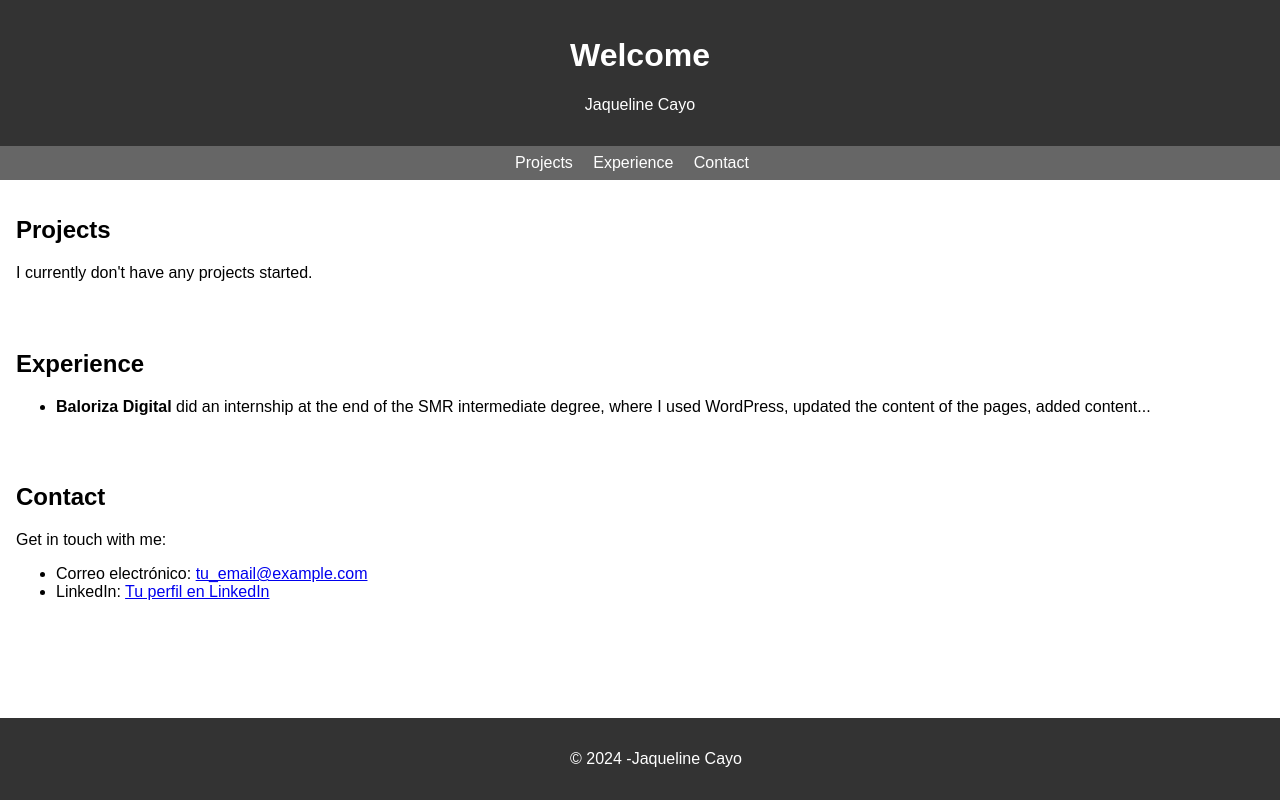
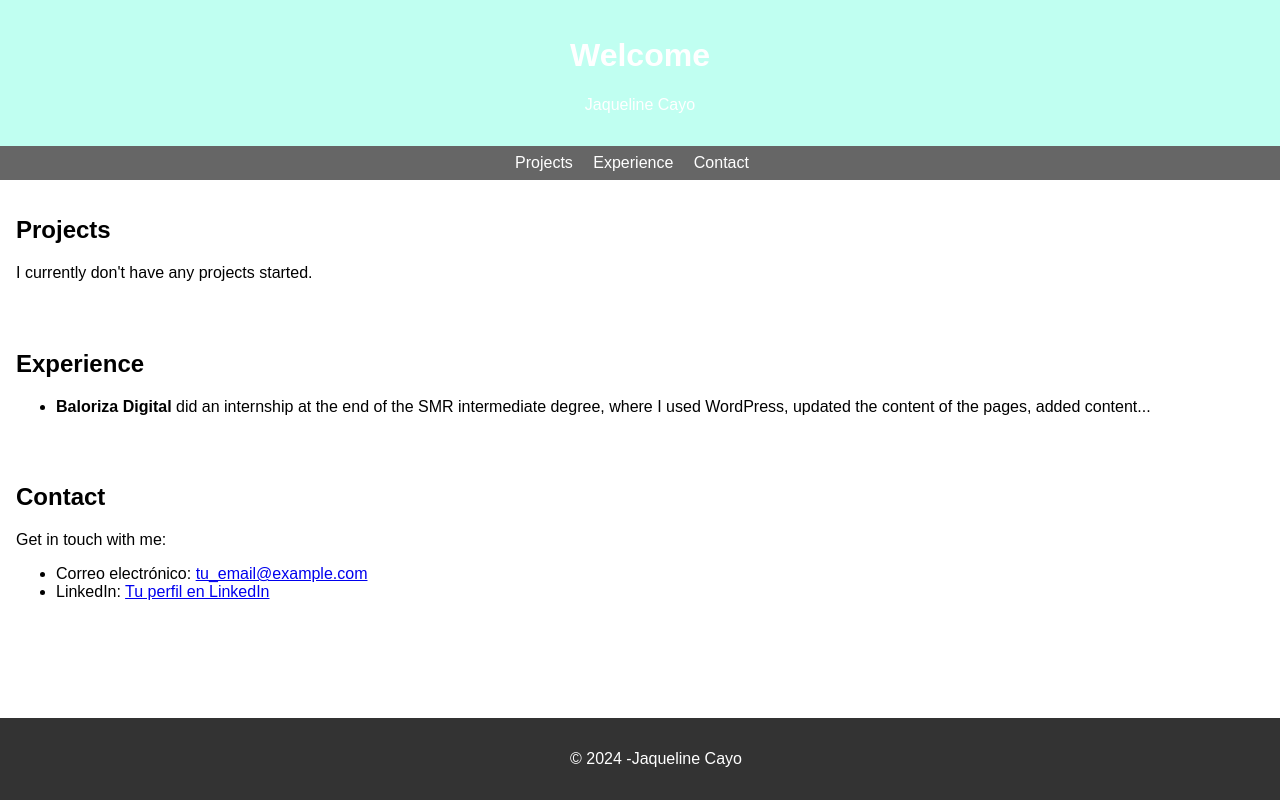
Before and after one commit to jaquecayjam/jaquecayjam.github.io, a plain HTML site: page index.html in a window 1280 px wide. Drawn offline with Linux system fonts and the light colour scheme.

Commit message:
cambio color header

```diff
--- a/assets/styles/main.css
+++ b/assets/styles/main.css
@@ -5,7 +5,7 @@ body {
     padding: 0;
 }
 header {
-    background-color: #333;
+    background-color: #c0fff1;
     color: #fff;
     text-align: center;
     padding: 1rem;
```
